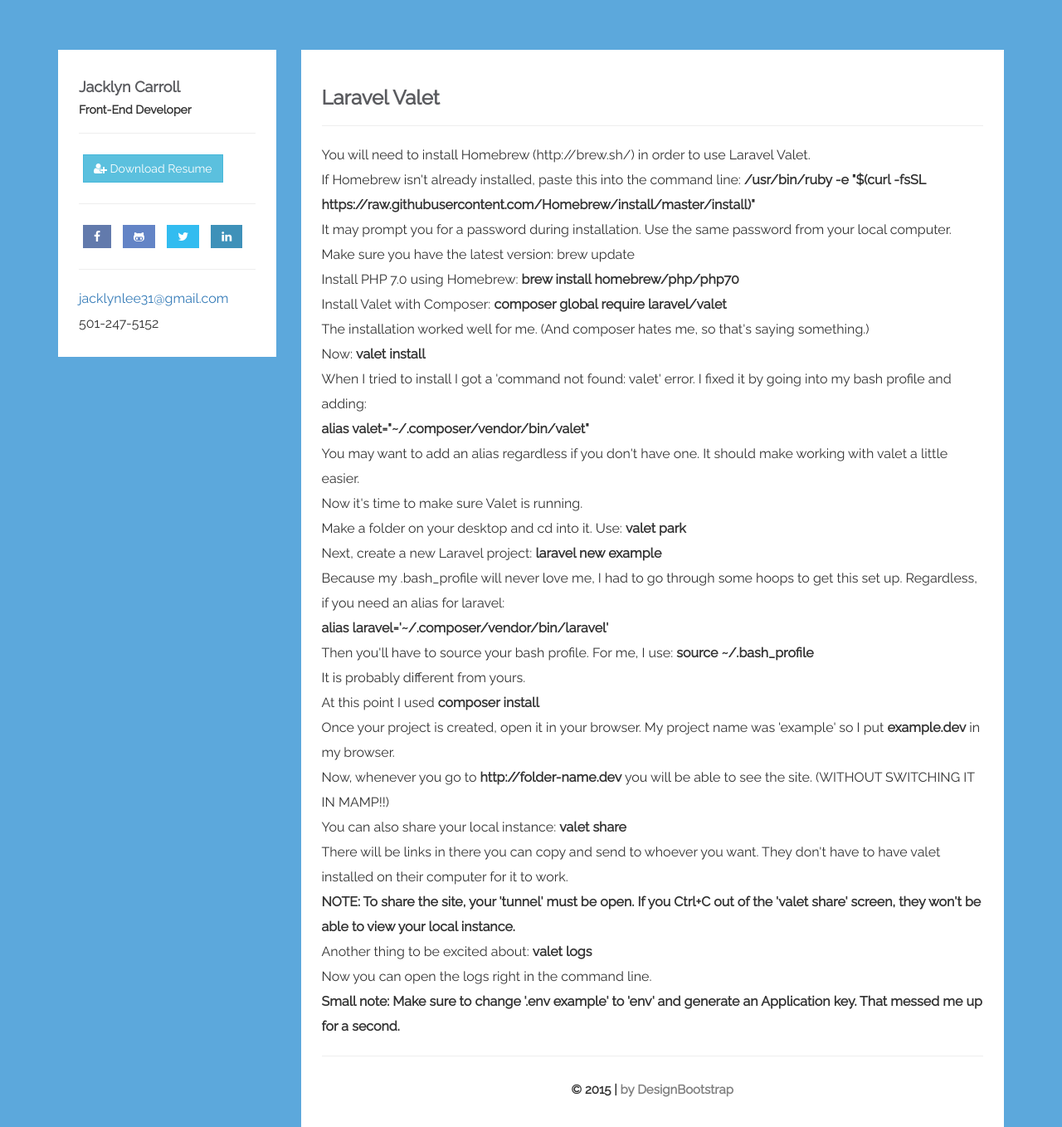
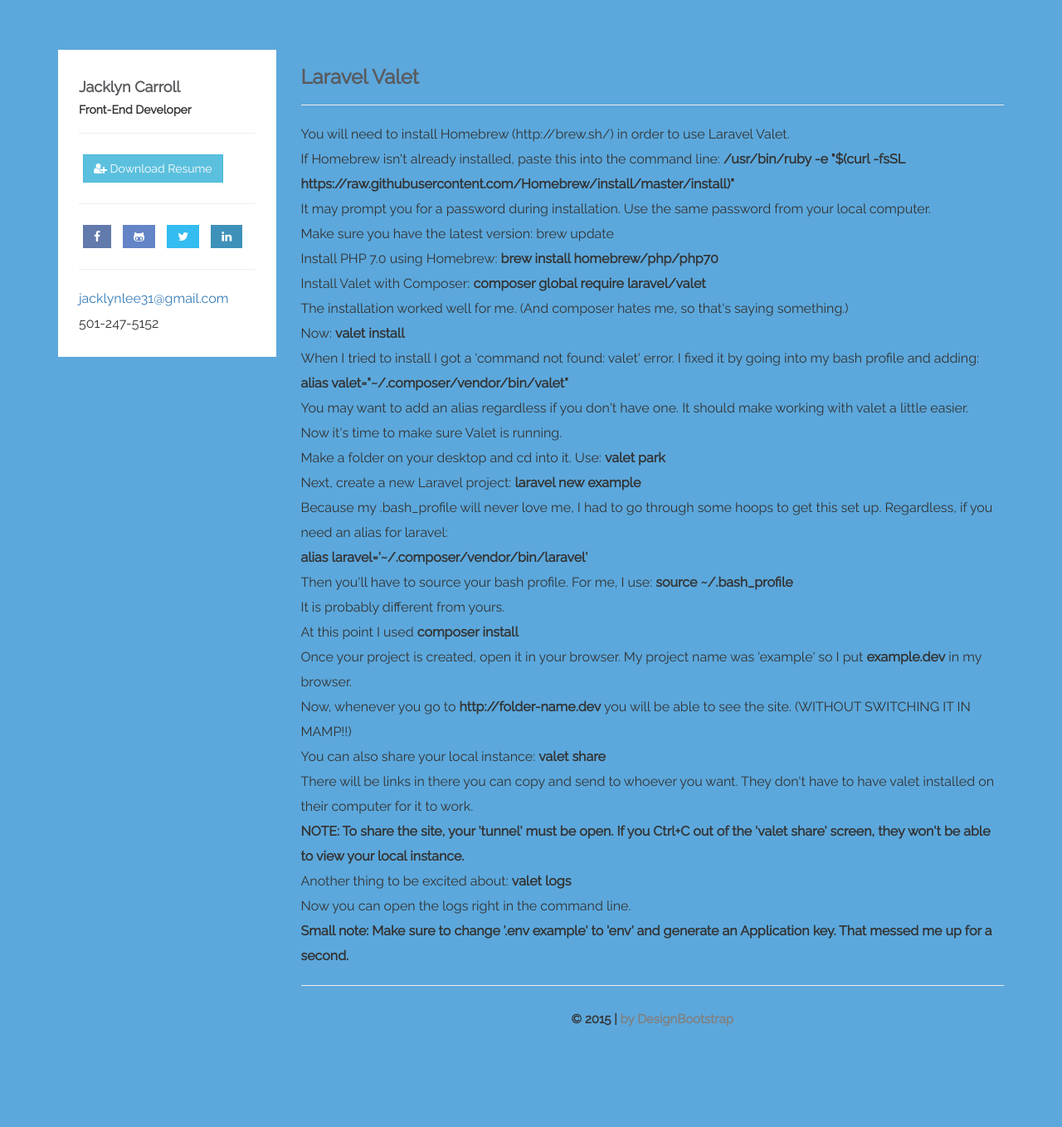
Before and after one commit to jacklynlee31/jacklynlee31.github.io, a Jekyll site: the page about.html, which Jekyll copies as it is, in a window 1280 px wide. Shown: the whole page at 83% size. Built offline with Jekyll 4.4.1, drawn with Linux system fonts in a browser that asks for light colours; after the commit the page ends 1248 px from its top, so only the background shows below that.

Commit message:
Update about.html

```diff
--- a/about.html
+++ b/about.html
@@ -55,7 +55,7 @@
                 <!--USER WRAPPER SECTION END-->
             </div>
             <!--LEFT SIDE SECTION END-->
-            <div class="col-md-9  user-wrapper">
+            <div class="col-md-9">
                 <div class="description">
                     <div class="row">
                         <div class="col-md-12">
```
